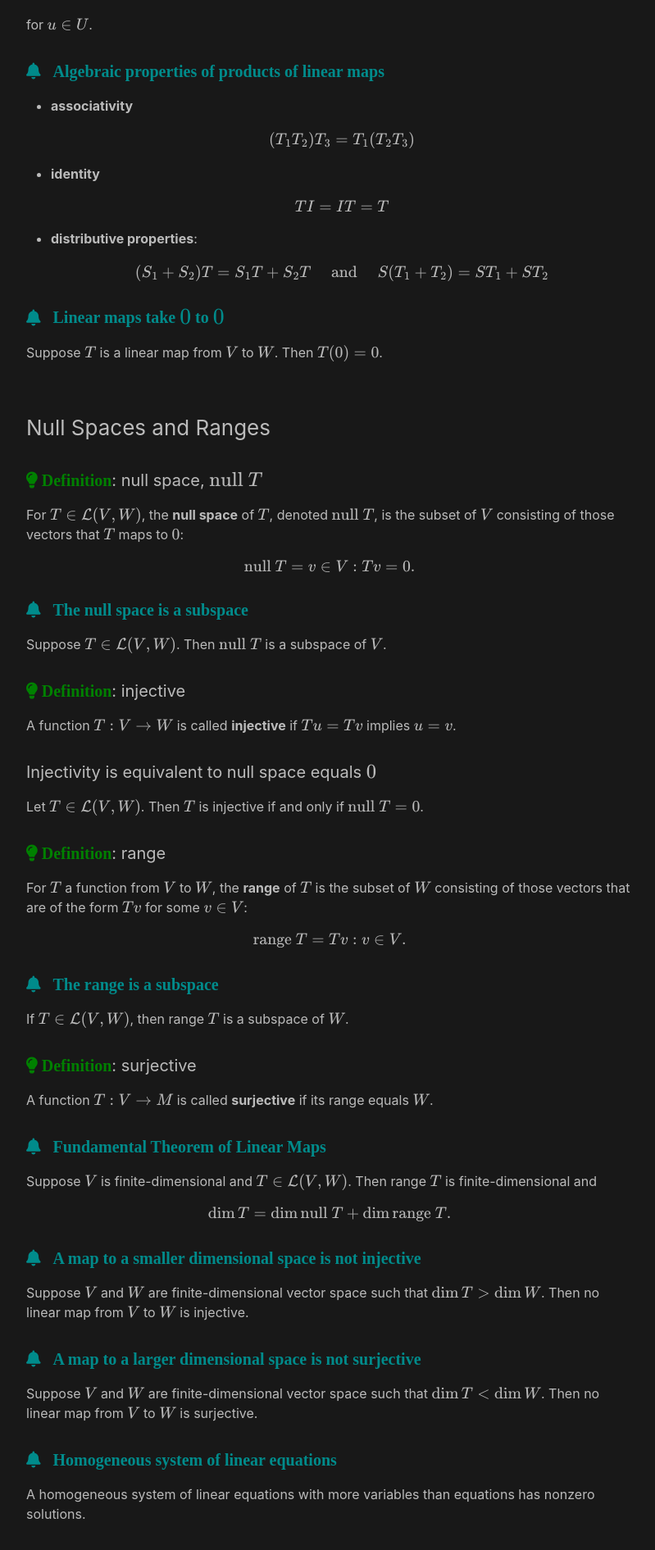
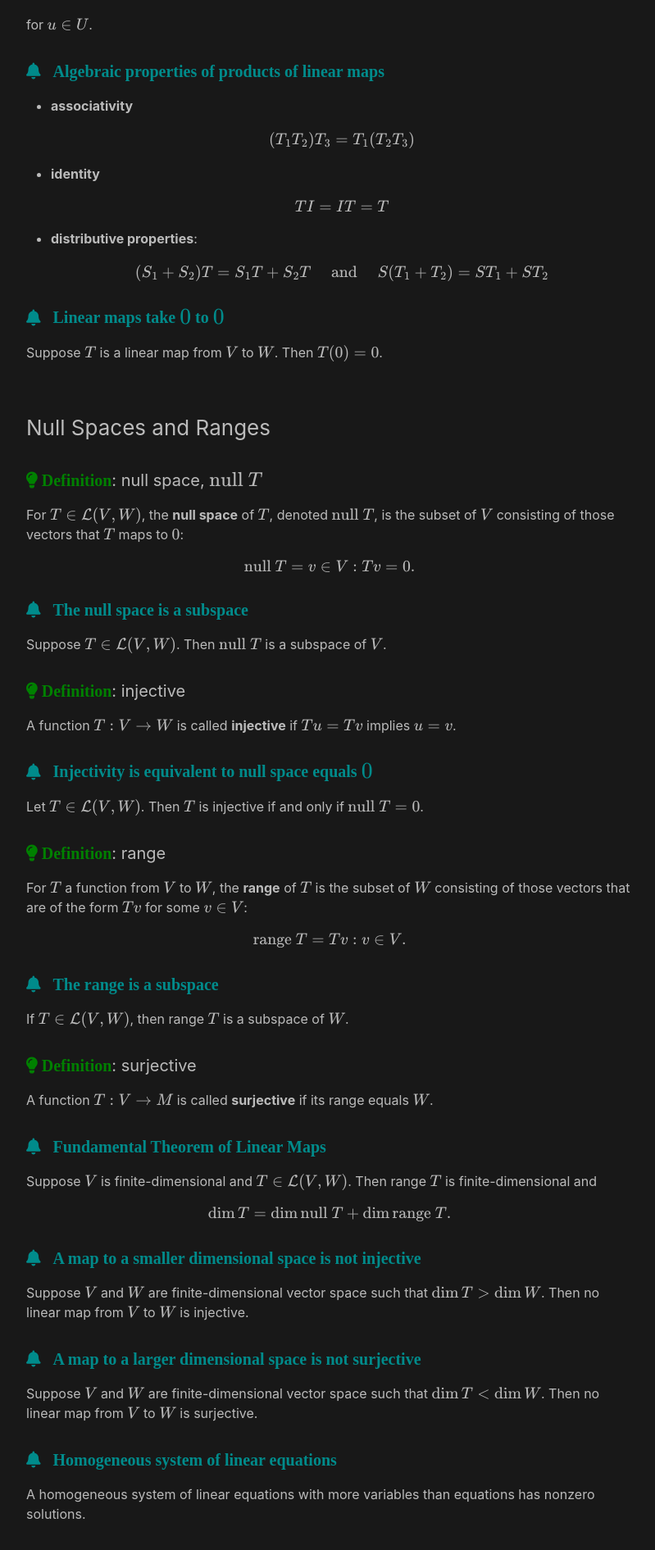
Before and after one commit to utoppia/utoppia.github.io, a Jekyll site: the page built from _posts/2020-06-15-linear-map.md, in a window 1280 px wide. Shown: the part 1394-3285 px from the top of the page at 82% size, without its empty margins (238-1037 px from the left). Built offline with Jekyll 4.4.1, drawn with Linux system fonts in a browser that asks for light colours; formulas are drawn with MathJax 3.

Commit message:
modify the linear-map.md

```diff
--- a/_posts/2020-06-15-linear-map.md
+++ b/_posts/2020-06-15-linear-map.md
@@ -49,7 +49,7 @@ Suppose $T \in \mathcal{L}(V,W)$. Then $\text{null }T$ is a subspace of $V$.
 #### <span class='p-definition'> Definition </span>: injective
 A function $T: V \to W$ is called **injective** if $Tu = Tv$ implies $u=v$.
 
-#### Injectivity is equivalent to null space equals $0$
+#### <span class="p-lemma"> Injectivity is equivalent to null space equals $0$ </span>
 Let $T \in \mathcal{L}(V, W)$. Then $T$ is injective if and only if $\text{null } T = 0$.
 
 #### <span class='p-definition'> Definition </span>: range
```
